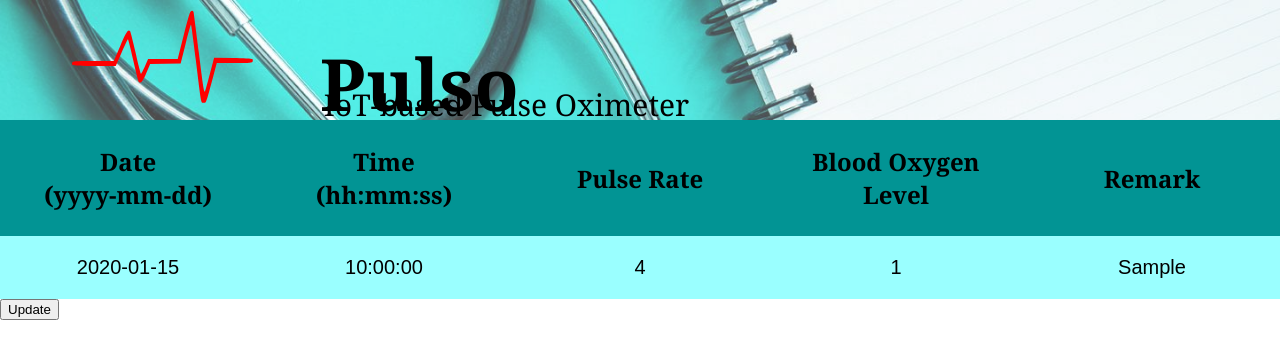
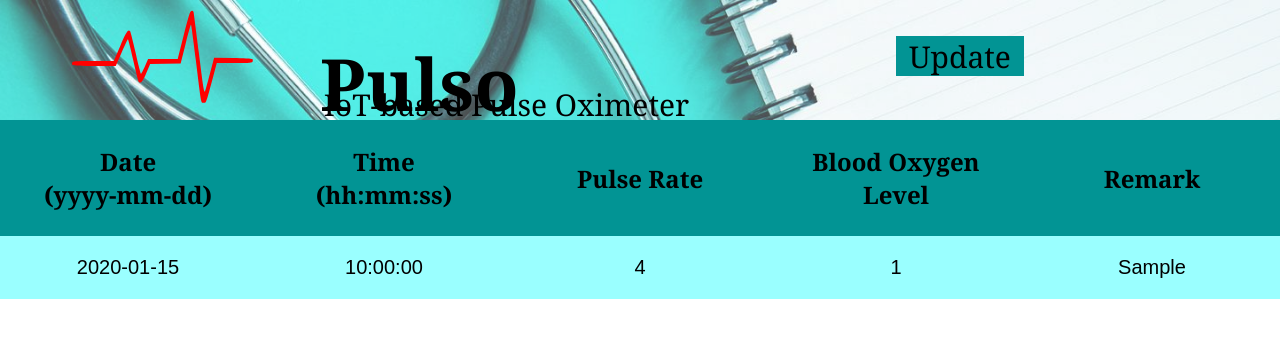
Before and after one commit to AaronSy10/IoT-based-Pulse-Oximter, a PHP site: page / in a window 1280 px wide. Shown: the top 359 px of the page. Run offline with PHP 8.4, Linux system fonts and the light colour scheme; tables that the repository leaves empty hold one stand-in row (values such as "Sample post").

Commit message:
fixed update button to div

```diff
--- a/index.php
+++ b/index.php
@@ -19,7 +19,10 @@ $result = mysqli_query($conn,$query);
     <div class="bg"></div>
     <img src="icon.svg" alt="pulse icon" id="logo">
     <h1>Pulso</h1>
-    <p>IoT-based Pulse Oximeter</p>
+    <p class="title">IoT-based Pulse Oximeter</p>
+    <div class="update-button" onclick="updateData()">
+        <P>Update</P>
+    </div>
     </div>
     <?php
 
@@ -48,7 +51,6 @@ $result = mysqli_query($conn,$query);
             }
             ?>
     </table>
-    <button id="update-data" onclick="updateData()">Update</button>
 </body>
 <script>
     function updateData()
--- a/style.css
+++ b/style.css
@@ -24,7 +24,7 @@ body{
     font-family:Cambria, Cochin, Georgia, Times, 'Times New Roman', serif;
 
 }
-#page-head p{
+#page-head .title{
     position: absolute;
     left:25.3%;
     top: 45%;
@@ -41,6 +41,28 @@ body{
     background-size: cover;
     opacity: 0.7;
 }
+
+.update-button{
+    display: flex;
+    align-items: center;
+    justify-content: center;
+    height: 5vh;
+    width: 10%;
+    position: absolute;
+    left: 70%;
+    top: 30%;
+    background-color:#029494;
+}
+
+.update-button p{
+    font-size: 30px;
+    font-family:Cambria, Cochin, Georgia, Times, 'Times New Roman', serif;
+}
+
+.update-button:hover{
+    background-color:#9affff;
+}
+
 /*------------------------------------------Table------------------------------------------*/
 #data-table{
     width: 100%;
```
